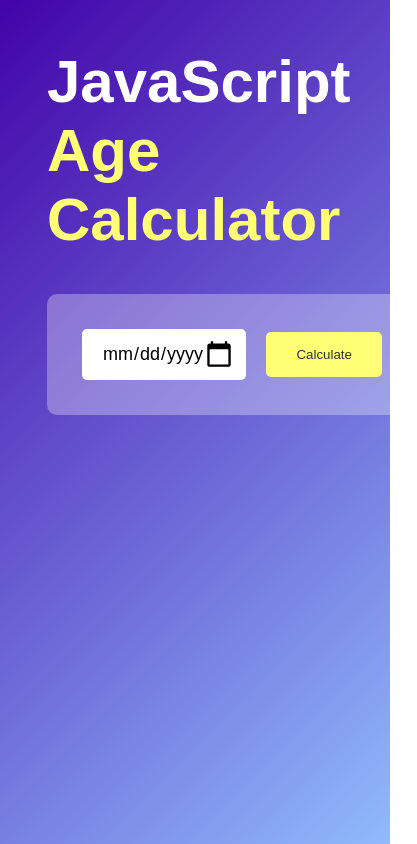
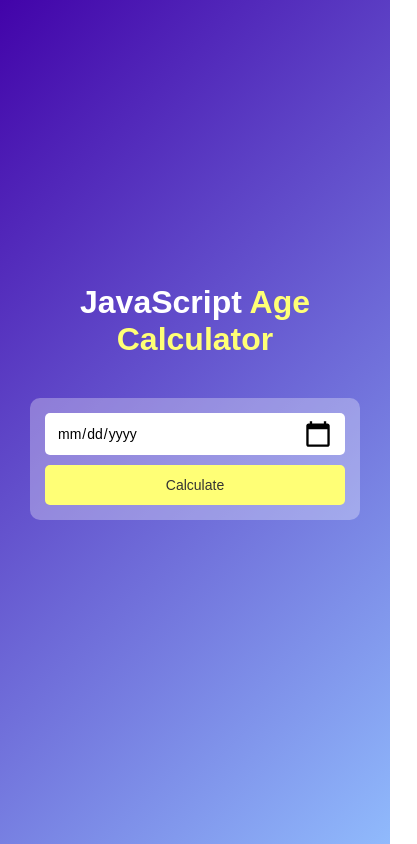
Before and after one commit to Shaban665/age-calculator, a plain HTML site: page index.html in a window 390 px wide. Shown: the whole page, 417 px wide, since content can reach past the window. Drawn offline with Linux system fonts and the light colour scheme.

Commit message:
Update style.css

```diff
--- a/style.css
+++ b/style.css
@@ -11,13 +11,15 @@
     background: linear-gradient(135deg, #4203a9, #90bafc);
     color: #fff;
     padding: 10px;
+    display: flex;
+    justify-content: center;
+    align-items: center;
 }
 
 .calculator {
     width: 100%;
     max-width: 600px;
-    margin-left: 10%;
-    margin-top: 10%;
+    padding: 20px;
 }
 
 .calculator h1 {
@@ -35,10 +37,13 @@
     background: rgba(255, 255, 255, 0.3);
     display: flex;
     align-items: center;
+    gap: 10px;
+    flex-wrap: wrap;
 }
 
 .input-box input {
     flex: 1;
+    min-width: 200px;
     margin-right: 20px;
     padding: 14px 20px;
     border: 0;
@@ -71,3 +76,47 @@
     background-size: 30px;
     cursor: pointer;
 }
+
+/* Mobile Responsive */
+@media (max-width: 768px) {
+    .calculator h1 {
+        font-size: 40px;
+        text-align: center;
+    }
+
+    .input-box {
+        flex-direction: column;
+        align-items: stretch;
+        padding: 20px;
+    }
+
+    .input-box input {
+        margin-right: 0;
+        font-size: 16px;
+        padding: 12px;
+    }
+
+    .input-box button {
+        width: 100%;
+        padding: 12px;
+        font-size: 16px;
+    }
+}
+
+@media (max-width: 480px) {
+    .calculator h1 {
+        font-size: 32px;
+    }
+
+    .input-box {
+        padding: 15px;
+    }
+
+    .input-box input {
+        font-size: 14px;
+    }
+
+    .input-box button {
+        font-size: 14px;
+    }
+}
```
